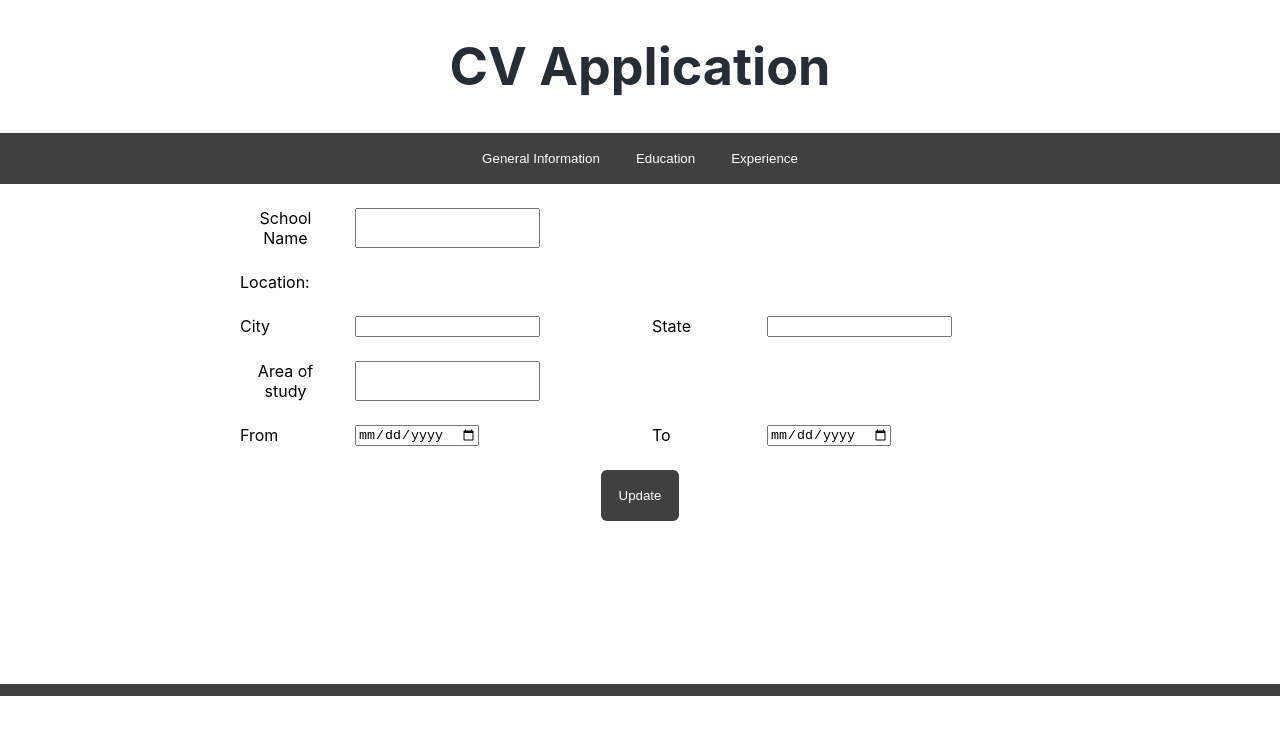
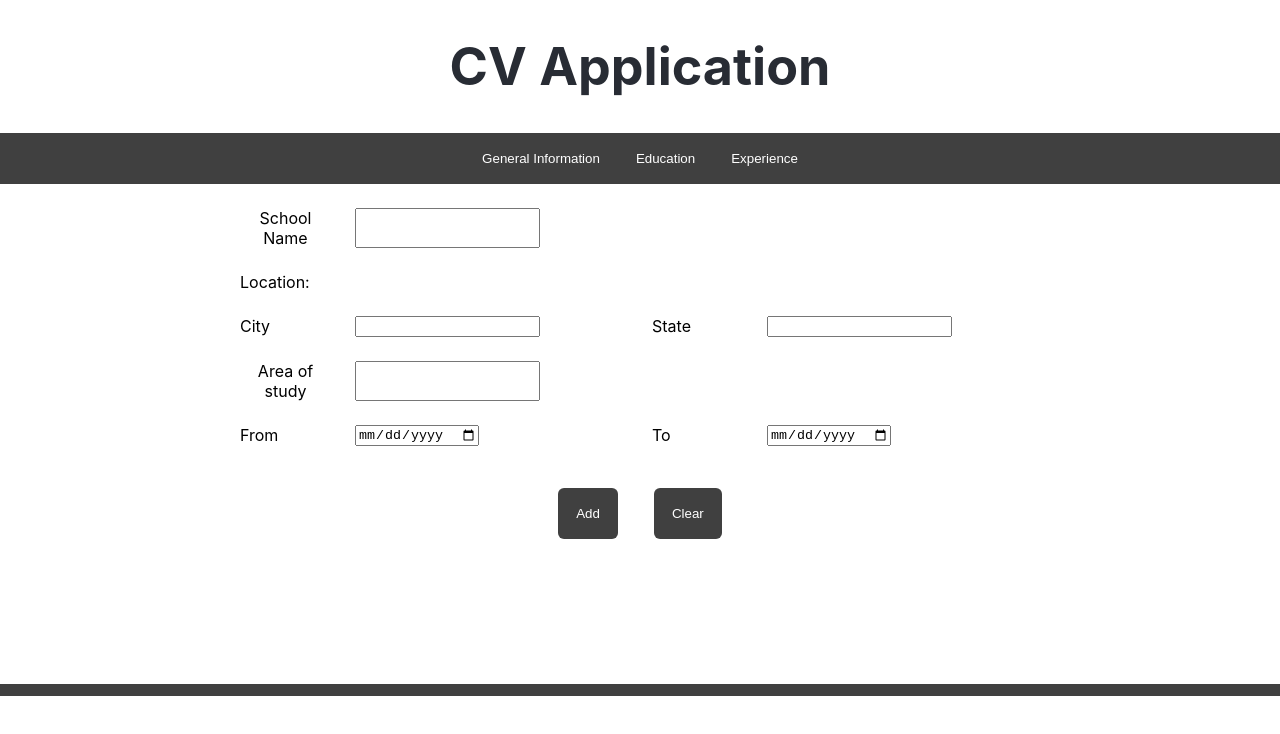
Before and after one commit to tbruner/cv-application, a React (Create React App) app: page / in a window 1280 px wide. Both pictures are taken after a click on the button "Education". Shown: the top 734 px of the page. Built offline with nearby package versions, Linux system fonts and the light colour scheme.

Commit message:
Add clear button

```diff
--- a/src/App.js
+++ b/src/App.js
@@ -65,8 +65,10 @@ function App() {
         <button value='experience' onClick={sectionSelect}>Experience</button>
       </nav>
       </header>
-      <Form currentSection={currentSection} updateGeneralInfo={updateGeneralInfo} updateEducation={updateEducation} updateExperience={updateExperience} />
-      <Display generalInfo={generalInfo} education={education} experience={experience} />
+      <div className='content'>
+        <Form currentSection={currentSection} updateGeneralInfo={updateGeneralInfo} updateEducation={updateEducation} updateExperience={updateExperience} />
+        <Display generalInfo={generalInfo} education={education} experience={experience} />
+      </div>
     </div>
   );
 }
--- a/src/components/EducationSection.js
+++ b/src/components/EducationSection.js
@@ -32,7 +32,10 @@ function EducationSection(props) {
         <label htmlFor='date-to'>To</label>
         <input type='date' id='date-to' required />
 
-        <button className='submit' onClick={props.updateEducation}>Update</button>
+        <div className="buttons">
+          <button className='add' onClick={props.updateEducation}>Add</button>
+          <button className='clear' onClick={props.clearEducation}>Clear</button>
+        </div>
       </div>
     </>
   );
--- a/src/components/ExperienceSection.js
+++ b/src/components/ExperienceSection.js
@@ -20,7 +20,10 @@ class ExperienceSection extends React.Component {
           <label htmlFor='job-duties'>Job Duties</label>
           <textarea id='job-duties' required />
 
-          <button className='submit' onClick={this.props.updateExperience}>Update</button>
+          <div className="buttons">
+            <button className='add' onClick={this.props.updateExperience}>Add</button>
+            <button className="clear" onClick={this.props.clearExperience}>Clear</button>
+          </div>
         </div>
       </>
     );
--- a/src/components/GenInfoSection.js
+++ b/src/components/GenInfoSection.js
@@ -23,7 +23,9 @@ function GeneralInfoSection(props) {
         <label htmlFor='zip-code'>Zip Code</label>
         <input type='number' id='zip' required />
 
-        <button className='submit' onClick={props.updateGeneralInfo}>Update</button>
+        <div className="buttons">
+          <button className='update' onClick={props.updateGeneralInfo}>Update</button>
+        </div>
       </div>
     </>
   );
--- a/src/styles/Form.css
+++ b/src/styles/Form.css
@@ -1,16 +1,20 @@
-.submit {
+.content button {
   border: none;
   border-radius: 6px;
   background-color: hsl(0, 0%, 25%);
   color: white;
   padding: 18px;
+  margin: 18px;
+}
+
+.content button:hover {
+  background-color: hsl(0, 0%, 5%);
+  cursor: pointer;
+}
+
+.buttons {
   justify-self: center;
   grid-column: 1 / 5;
-}
-
-.submit:hover {
-  background-color: hsl(0, 0%, 5%);
-  cursor: pointer;
 }
 
 .form {
```
